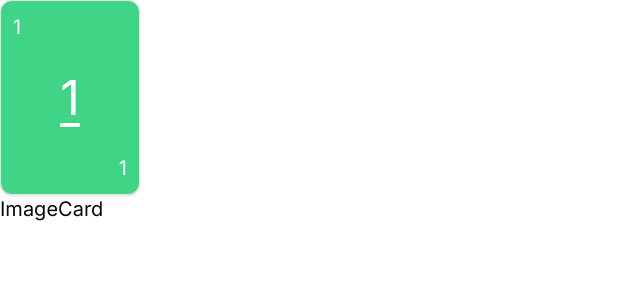
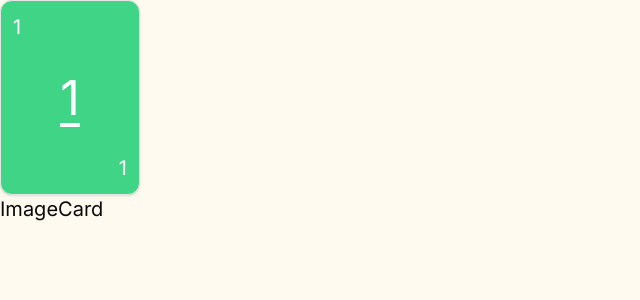
Before and after one commit to alirlikh/flip-the-card, a Next.js app: page / in a window 1280 px wide. Shown: the top 300 px of the page, without its empty margins (0-640 px from the left). Built offline with nearby package versions, Linux system fonts and the light colour scheme.

Commit message:
feat: add some style  to css file

```diff
--- a/app/globals.css
+++ b/app/globals.css
@@ -60,6 +60,10 @@
     --green: 64, 212, 135;
 
     --blue: 67, 99, 239;
+
+    --floralwhite: 255, 250, 240;
+
+    --blackBlue: 50, 56, 69;
   }
   .dark {
     --background: 0 0% 3.9%;
@@ -119,4 +123,16 @@
   body {
     @apply bg-background text-foreground;
   }
+
+  .card {
+    transform-style: preserve-3d;
+    transition: all 0.6s;
+    visibility: visible;
+    opacity: 1;
+  }
+  .flipped {
+    transform: rotateY(360deg);
+    visibility: hidden;
+    opacity: 0;
+  }
 }
--- a/tailwind.config.ts
+++ b/tailwind.config.ts
@@ -14,6 +14,8 @@
         foreground: "hsl(var(--foreground))",
         green: "rgb(var(--green))",
         blue: "rgb(var(--blue))",
+        floralwhite: "rgb(var(--floralwhite))",
+        balckBlue: "rgb(var(--blackBlue))",
         card: {
           DEFAULT: "hsl(var(--card))",
           foreground: "hsl(var(--card-foreground))",
```
